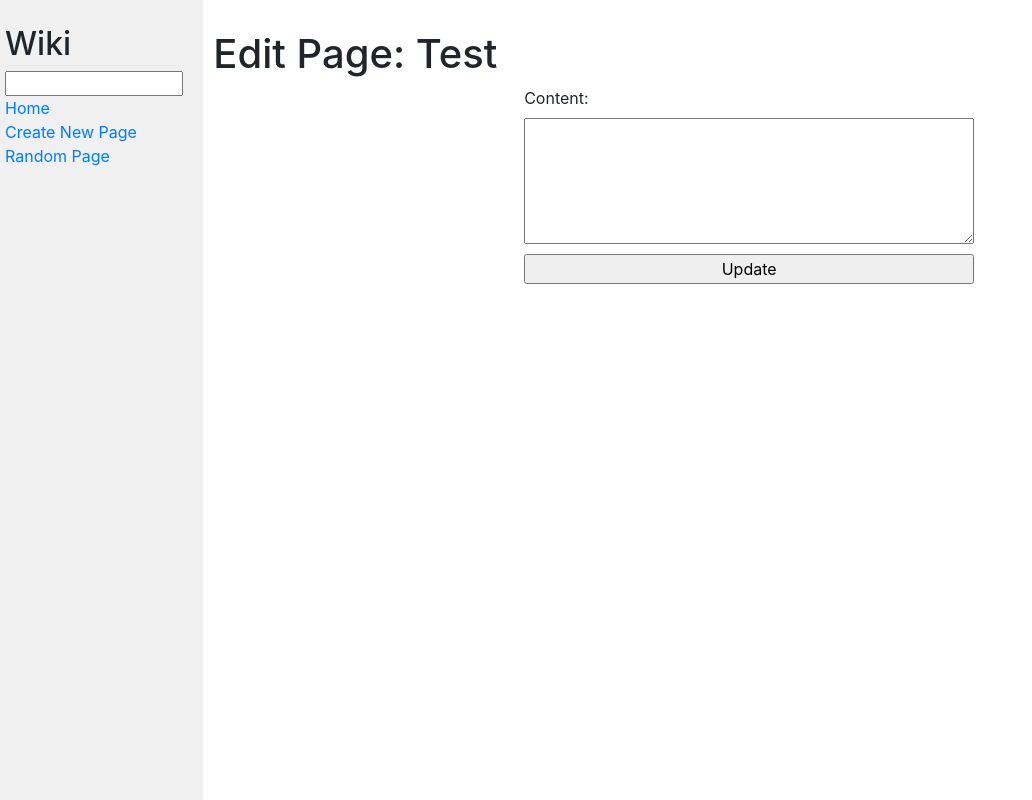
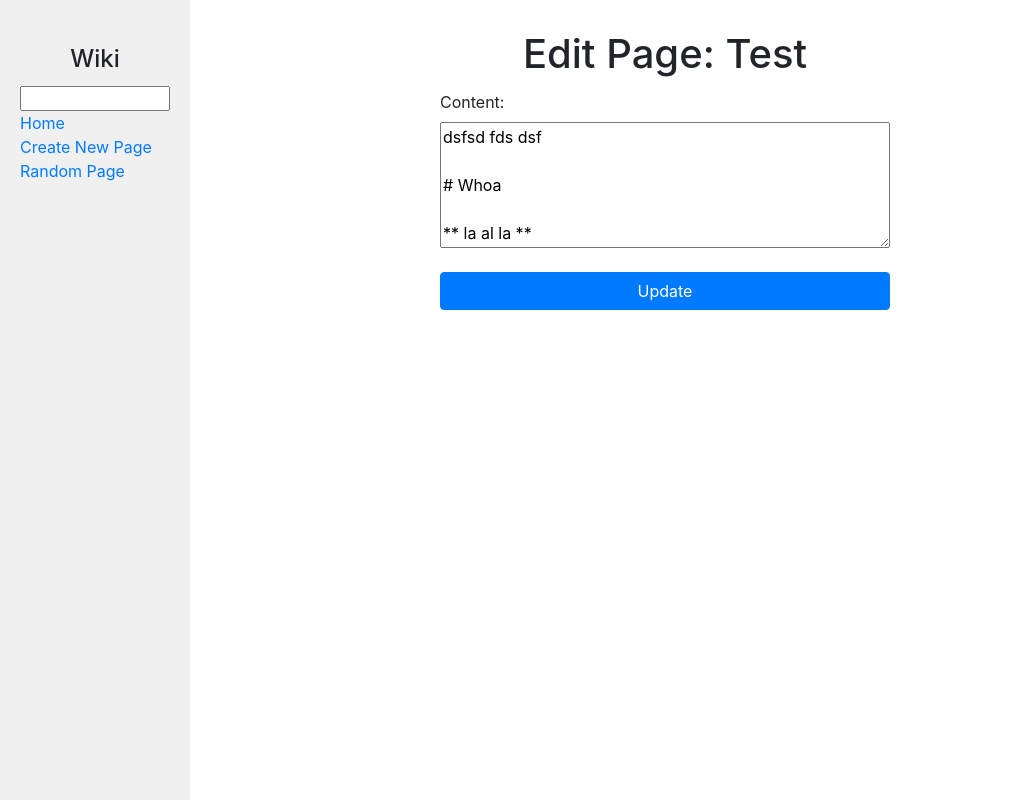
Before and after one commit to velidan/harvard-CS50, a Django app: page /edit/Test/ in a window 1280 px wide. Shown: the whole page, without its empty margins (0-1032 px from the left). Run offline with Django 3.2, Linux system fonts and the light colour scheme; some libraries are stand-ins or nearby versions.

Commit message:
- cleanup

```diff
--- a/project-1-wiki/encyclopedia/static/encyclopedia/styles.css
+++ b/project-1-wiki/encyclopedia/static/encyclopedia/styles.css
@@ -1,20 +1,27 @@
 body {
     margin: 0;
     background-color: white;
+}
+
+body.container {
+    margin: 0
 }
 
 code {
     white-space: pre;
 }
 
-h1 {
+h1, h2 {
     margin-top: 0px;
     padding-top: 20px;
+    text-align: center;
+    margin-bottom: 12px;
 }
 
-textarea {
+h2 {
+    font-size: 1.5rem;
+}
 
-}
 
 .main {
     padding: 10px;
@@ -37,9 +44,6 @@ textarea {
 }
 
 /* ---- custom ----- */
-.error {
-    color: red;
-}
 
 .create-form,
 .edit-form {
@@ -49,6 +53,15 @@ textarea {
     margin: 0 auto;
 }
 
+.create-form input,
+.edit-form input {
+    margin-bottom: 12px;
+}
+
 .save-button {
-    margin-top: 10px;
+    margin-top: 24px;
 }
+
+.edit-link-wrapper {
+    margin-top: 22px;
+}
--- a/project-1-wiki/encyclopedia/templates/encyclopedia/edit_page.html
+++ b/project-1-wiki/encyclopedia/templates/encyclopedia/edit_page.html
@@ -9,10 +9,7 @@
 
     <form class="edit-form" action="{% url 'edit' title=title %}" method="post">
         {% csrf_token %}
-        <!-- {% if exist_error %}
-            <p class="error">{{ exist_error }}</p>
-        {% endif %} -->
         {{ edit_form }}
-        <input class="save-button" type="submit" value="Update">
+        <input class="save-button save-button btn btn-md btn-primary" type="submit" value="Update">
     </form>
 {% endblock %}
--- a/project-1-wiki/encyclopedia/templates/encyclopedia/layout.html
+++ b/project-1-wiki/encyclopedia/templates/encyclopedia/layout.html
@@ -8,7 +8,7 @@
         <link rel="stylesheet" href="https://stackpath.bootstrapcdn.com/bootstrap/4.4.1/css/bootstrap.min.css" integrity="sha384-Vkoo8x4CGsO3+Hhxv8T/Q5PaXtkKtu6ug5TOeNV6gBiFeWPGFN9MuhOf23Q9Ifjh" crossorigin="anonymous">
         <link href="{% static 'encyclopedia/styles.css' %}" rel="stylesheet">
     </head>
-    <body>
+    <body class="container">
         <div class="row">
             <div class="sidebar col-lg-2 col-md-3">
                 <h2>Wiki</h2>
--- a/project-1-wiki/encyclopedia/templates/encyclopedia/page.html
+++ b/project-1-wiki/encyclopedia/templates/encyclopedia/page.html
@@ -8,5 +8,8 @@
 
     {{ entry | safe }}
 
-    <a href="{% url 'edit' title=title %}">Edit Page</a>
+    <p class="edit-link-wrapper">
+        <a href="{% url 'edit' title=title %}">Edit Page</a>
+    </p>
+
 {% endblock %}
--- a/project-1-wiki/encyclopedia/urls.py
+++ b/project-1-wiki/encyclopedia/urls.py
@@ -12,5 +12,3 @@ urlpatterns = [
     path("edit/<title>/", views.edit, name="edit"),
     path("random", views.random_page, name="random_page"),
 ]
-
-# handler404 ='encyclopedia.views.page_not_found_view'
--- a/project-1-wiki/encyclopedia/views.py
+++ b/project-1-wiki/encyclopedia/views.py
@@ -1,6 +1,5 @@
 from django.shortcuts import render
-from django.http import HttpResponse, HttpResponseNotFound, HttpResponseRedirect
-from django.http import Http404
+from django.http import HttpResponse, HttpResponseRedirect
 from django import forms
 from django.urls import reverse
 from django.http import HttpResponseRedirect
@@ -16,43 +15,60 @@ from . import util
 logger = logging.getLogger('django')
 
 def md_heading(md_text):
-    return re.sub(re.compile('#\s(.+)', re.M), "<h1>\\1</h1>", md_text)
+    return re.sub(re.compile('^#\s(.+)', re.M), "<h1>\\1</h1>", md_text)
+def md_heading_h2(md_text):
+    return re.sub(re.compile('^##\s(.+)', re.M), "<h2>\\1</h2>", md_text)
+def md_heading_h3(md_text):
+    return re.sub(re.compile('^###\s(.+)', re.M), "<h3>\\1</h3>", md_text)
+def md_heading_h4(md_text):
+    return re.sub(re.compile('^####\s(.+)', re.M), "<h4>\\1</h4>", md_text)
+def md_heading_h5(md_text):
+    return re.sub(re.compile('^#####\s(.+)', re.M), "<h5>\\1</h5>", md_text)
+def md_heading_h6(md_text):
+    return re.sub(re.compile('^######\s(.+)', re.M), "<h6>\\1</h6>", md_text)
 def md_link(md_text):
-    return re.sub(re.compile('\[(.+)\]\((.+)\)', re.M), "<a href=\"\\2\">\\1</a>", md_text)
+    return re.sub(re.compile('\[(.+?)\]\((.+?)\)', re.M), "<a href=\"\\2\">\\1</a>", md_text)
 def md_bold(md_text):
-    return re.sub(re.compile('\*\*(.+)\*\*', re.M), "<b>\\1</b>", md_text)
+    return re.sub(re.compile('\*\*(.+?)\*\*', re.M), "<b>\\1</b>", md_text)
 def md_paragraph(md_text):
     return re.sub(re.compile('^([A-Za-z].*(?:\n[A-Za-z].*)*)', re.M), "<p>\\1</p>", md_text)
 def md_li(md_text):
-    return re.sub(re.compile('-(.*)', re.M), "<li>\\1</li>", md_text)
+    return re.sub(re.compile('^\*(.*)', re.M), "<li>\\1</li>", md_text)
 def md_ul(md_text):
     return re.sub(re.compile('(<li>.*</li>\n(?!\s*<li>))', re.DOTALL), "<ul>\n\\1</ul>", md_text)
 
+def md_heading_all(md_text):
+    result = md_heading(md_text)
+    result = md_heading_h2(result)
+    result = md_heading_h3(result)
+    result = md_heading_h4(result)
+    result = md_heading_h5(result)
+    result = md_heading_h6(result)
+    return result
+
 def md_to_html(md_text):
-#     text = """
-# # CSS
-# # CSS
+#     md_text = """
+# # Git
 
-# - First item
-# - Second item
-# - Third item
-# - Fourth item
+# Git is a version control tool that can be used to keep track of versions of a software project.
 
-# CSS is a **language** that can be used to add style to an [HTML](/wiki/HTML) page.
+# ## GitHub
 
-#     """
+# GitHub is an online service for hosting git repositories.
+#      """
+
     # markdowner = Markdown()
-    # result = markdowner.convert(text)
-    # logger.info(md_text)
+    # result = markdowner.convert(md_text)
 
-    result = md_heading(md_text)
+
+    result = md_heading_all(md_text)
     result = md_link(result)
     result = md_bold(result)
     result = md_paragraph(result)
     result = md_li(result)
     result = md_ul(result)
-    # logger.info(md_text)
-    # logger.info(result)
+    logger.info(md_text)
+    logger.info(result)
     return result
 
 class SearchForm(forms.Form):
@@ -76,7 +92,6 @@ def index(request):
 def page(request, title):
     entry = util.get_entry(title)
     parsed_html = md_to_html(entry)
-    # content =  if entry else HttpResponseNotFound("<h1>Page not found</h1>")
 
     if not entry:
         return  render(request, 'encyclopedia/custom_404.html', {
@@ -85,6 +100,7 @@ def page(request, title):
 
     return render(request, 'encyclopedia/page.html', {
         "title": title,
+        "form": SearchForm(),
         "entry": parsed_html
     })
 
@@ -113,6 +129,7 @@ def search_result(request, query):
 
     return render(request, "encyclopedia/search_result.html", {
         "entries": matches,
+        "form": SearchForm(),
         "query": query_lowercased
     })
 
@@ -122,8 +139,7 @@ def create_new_entity(request):
 
         entries = util.list_entries()
         title = request.POST['title']
-        print("title: {title}".format(title=title))
-        print("entries: {entries}".format(entries=entries))
+
         # exists entity
         if title in entries:
             print("error")
@@ -137,9 +153,6 @@ def create_new_entity(request):
                 return HttpResponseRedirect(reverse("page", kwargs={"title": title_clean}))
             else:
                 print('invalid form data')
-
-    # else:
-
 
     return render(request, "encyclopedia/create_page.html", {
         "form": SearchForm(),
@@ -166,17 +179,13 @@ def edit(request, title):
         "title": title,
         })
 
-    # return HttpResponseRedirect(reverse("index"))
-
 def random_page(request):
     entries_titles = util.list_entries()
     random_entry_title = random.choice(entries_titles)
     return HttpResponseRedirect(reverse("page", kwargs={"title": random_entry_title}))
 
-
+# just to be able to delete some demo new pages
 def delete(request, title):
     util.delete_entry(title)
-    return  HttpResponse("<p>Deleted</p>")
-
-# def page_not_found_view(request, exception):
-#     return render(request, 'encyclopedia/custom_404.html', status=404)
+    index_url = reverse("index")
+    return  HttpResponse("<div><p>Deleted</p><a href=\"{url}\">Home</a></div>".format(url=index_url))
--- /dev/null
+++ b/project-1-wiki/entries/Test.md
@@ -0,0 +1,21 @@
+dsfsd fds dsf
+
+# Whoa
+
+** la al la **
+
+
+
+* item 1
+
+* item 2
+
+* item 3
+
+* item 4
+
+
+
+some new text [haha](http://google.com) and link
+
+</p>sfsd fds dsf
```
Also changed, not shown: project-1-wiki/encyclopedia/templates/encyclopedia/create_page.html (+5 -3 lines), project-1-wiki/encyclopedia/templates/encyclopedia/custom_404.html (deleted, +0 -11 lines), project-1-wiki/entries/HTML.md (+10 -0 lines).
